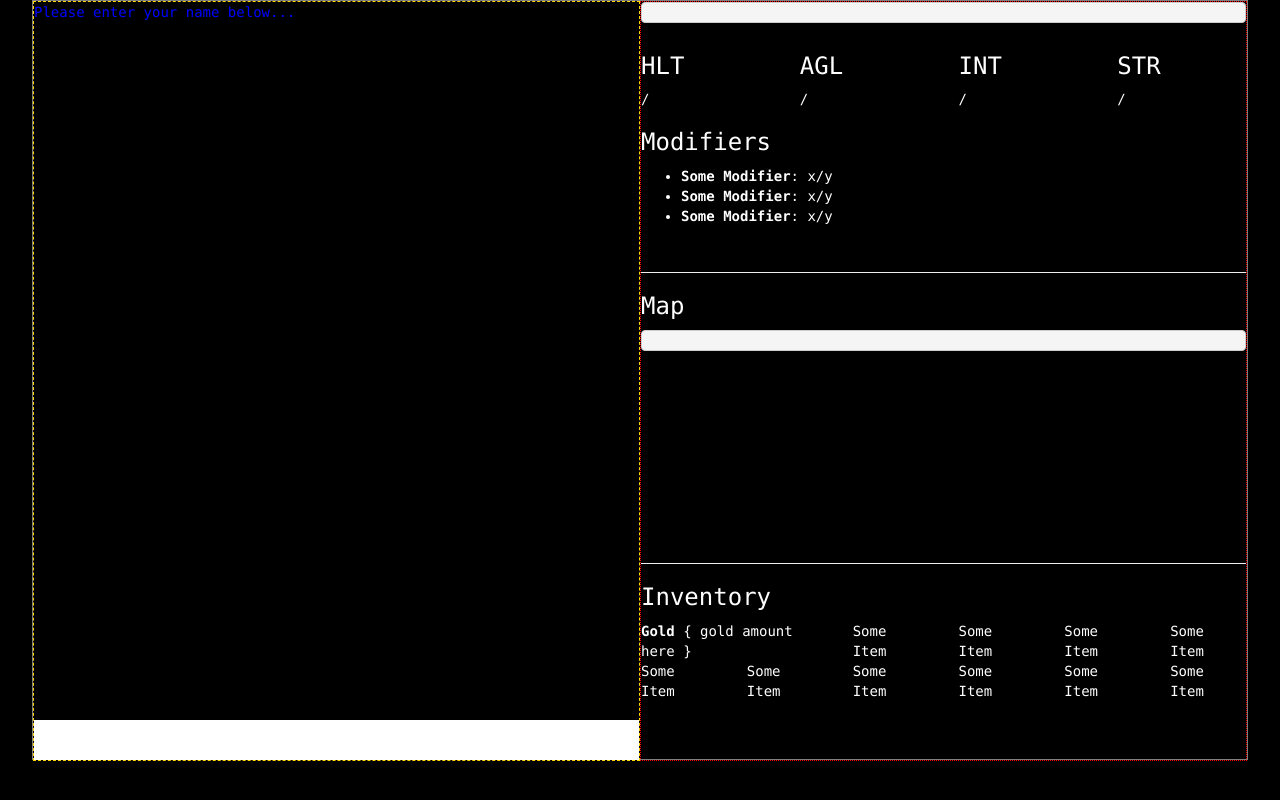
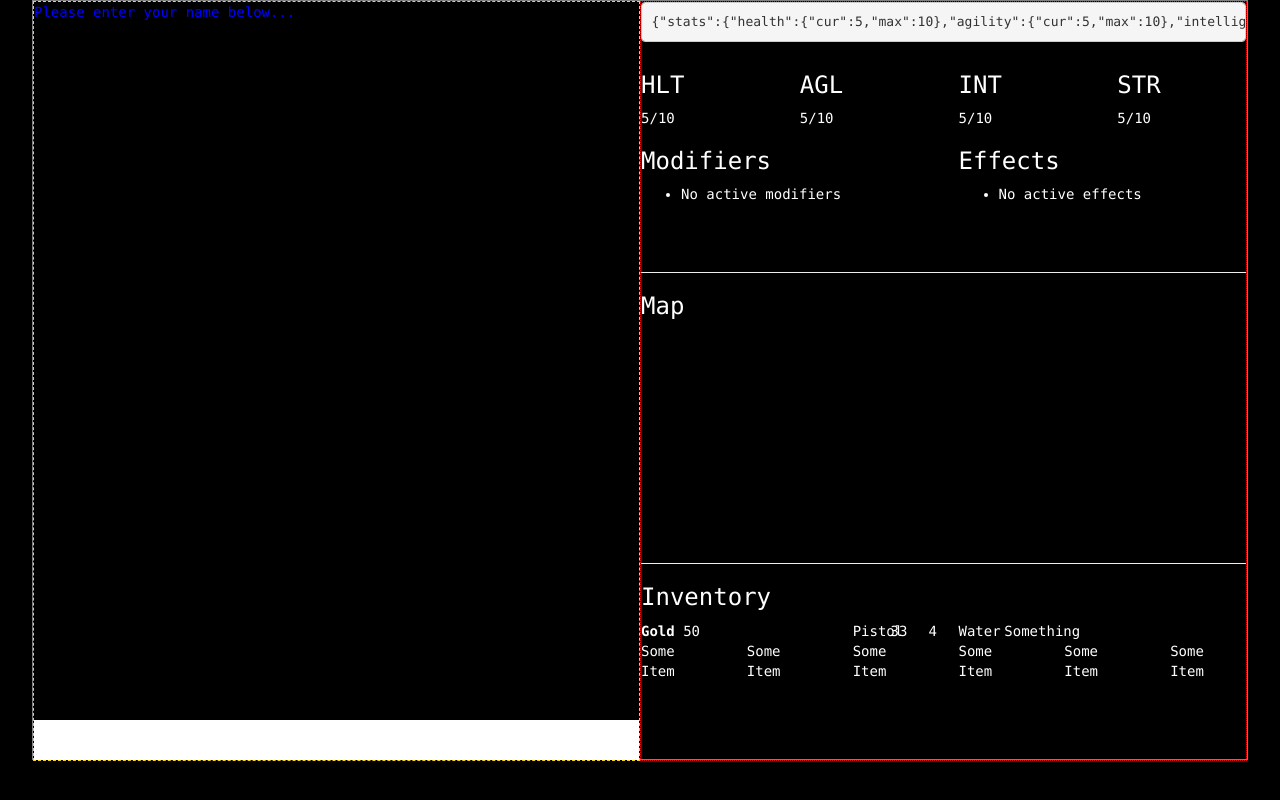
Before and after one commit to LOZORD/xanadu, a website: page src/client/index.html in a window 1280 px wide. Drawn offline with nearby package versions, Linux system fonts and the light colour scheme; no server answers.

Commit message:
Began rendering game 'details' on RHS

```diff
--- a/src/client/client.js
+++ b/src/client/client.js
@@ -128,7 +128,93 @@ $(document).ready(() => {
 
   // TODO: see below --> eventually need to render data in correct places
   let updateDetails = (data) => {
+    // quasi-debug
     detailOutput.text(JSON.stringify(data));
+
+    // stats
+    $('#health-current' ).text(data.stats.health.cur);
+    $('#health-max'     ).text(data.stats.health.max);
+
+    $('#agility-current').text(data.stats.agility.cur);
+    $('#agility-max'    ).text(data.stats.agility.max);
+
+    $('#intelligence-current' ).text(data.stats.intelligence.cur);
+    $('#intelligence-max'     ).text(data.stats.intelligence.max);
+
+    $('#strength-current' ).text(data.stats.strength.cur);
+    $('#strength-max'     ).text(data.stats.strength.max);
+
+    // modifiers
+    if (data.modifiers) {
+      $('#modifier-stats-list').empty();
+
+      let modifiers = data.modifiers.sort((modA, modB) => {
+        return modA.name < modB.name ? -1 : 1;
+      });
+
+      modifiers.forEach((mod) => {
+        $('#modifier-stats-list').append(
+          `<li><strong>${ mod.name }</strong>: ${ mod.progress }</li>`
+        );
+      });
+
+    } else {
+      $('#modifier-stats-list')
+        .empty()
+        .html('<li>No active modifiers</li>');
+    }
+
+    // effects
+    if (data.effects) {
+      $('#effect-stats-list').empty();
+      data.effects.sort().forEach((effect) => {
+        $('#effect-stats-list').append(
+          `<li><strong>${ effect }</strong></li>`
+        );
+      });
+    } else {
+      $('#effect-stats-list')
+        .empty()
+        .html('<li>No active effects</li>');
+    }
+
+    // map
+    if (data.map) {
+      $('#player-map').text(data.map).show();
+    } else {
+      $('#player-map').hide().text('');
+    }
+
+    // gold
+    $('#gold-amount').text(data.gold);
+
+    // items
+    let numItems = data.items.length;
+    $('.item-slot').each((indx, elem) => {
+      let $elem = $(elem);
+
+      if (indx < numItems) {
+        let item = data.items[indx];
+
+        $elem.find('.item-name').text(item.name);
+
+        if (item.quality) {
+          $elem.find('.item-quality').text(item.quality).show();
+        } else {
+          $elem.find('.item-quality').hide().text('');
+        }
+
+        if (item.stack) {
+          $elem.find('.item-stack').text(item.stack).show();
+        } else {
+          $elem.find('.item-stack').hide().text('');
+        }
+      } else {
+        $elem.find('.item-name').text('');
+        $elem.find('.item-quality').text('');
+        $elem.find('.item-stack').text('');
+      }
+    });
   };
 
   // TODO: details stream (i.e. inventory, map, etc.) on RHS
@@ -139,4 +225,21 @@ $(document).ready(() => {
 
   /*** FINAL VIEW SETUP ***/
   input.focus();
+
+  /*** XXX ONLY FOR TESTING XXX ***/
+  updateDetails({
+    stats: {
+      health:   { cur: 5, max: 10 },
+      agility:  { cur: 5, max: 10 },
+      intelligence: { cur: 5, max: 10 },
+      strength:     { cur: 5, max: 10 }
+    },
+    gold: 50,
+    items: [
+      { name: 'Pistol', quality: 33 },
+      { name: 'Water', stack: 4 },
+      { name: 'Something' }
+    ]
+  });
+  console.log(updateDetails);
 });
--- a/src/client/index.html
+++ b/src/client/index.html
@@ -40,7 +40,7 @@
               </div>
               <div class='col-xs-3' id='details-agility'>
                 <h3>AGL</h3>
-                <span id='agility-current'><span>/<span id='agility-max'></span>
+                <span id='agility-current'></span>/<span id='agility-max'></span>
               </div>
               <div class='col-xs-3' id='details-intelligence'>
                 <h3>INT</h3>
@@ -48,16 +48,23 @@
               </div>
               <div class='col-xs-3' id='details-strength'>
                 <h3>STR</h3>
-                <span id='strength-curren'></span>/<span id='strength-max'></span>
+                <span id='strength-current'></span>/<span id='strength-max'></span>
               </div>
             </div>
-            <div class='row' id='modifier-stats'>
-              <div class='col-xs-12'>
+            <div class='row' id='modifier-and-effect-stats'>
+              <div class='col-xs-6'>
                 <h3>Modifiers</h3>
                 <ul id='modifier-stats-list'>
                   <li><strong>Some Modifier</strong>: x/y</li>
                   <li><strong>Some Modifier</strong>: x/y</li>
                   <li><strong>Some Modifier</strong>: x/y</li>
+                </ul>
+              </div>
+              <div class='col-xs-6'>
+                <h3>Effects</h3>
+                <ul id='effect-stats-list'>
+                  <li>Some effect here</li>
+                  <li>Another effect</li>
                 </ul>
               </div>
             </div>
@@ -75,19 +82,27 @@
             <div class='row'>
               <div class='col-xs-4'>
                 <strong>Gold</strong>
-                { gold amount here }
+                <span id='gold-amount'>gold here</span>
               </div>
-              <div class='col-xs-2'>
-                Some Item
+              <div class='col-xs-2 row item-slot'>
+                <div class='col-sm-3 item-stack'></div>
+                <div class='col-lg-6 item-name'></div>
+                <div class='col-lg-3 item-quality'></div>
               </div>
-              <div class='col-xs-2'>
-                Some Item
+              <div class='col-xs-2 row item-slot'>
+                <div class='col-sm-3 item-stack'></div>
+                <div class='col-lg-6 item-name'></div>
+                <div class='col-lg-3 item-quality'></div>
               </div>
-              <div class='col-xs-2'>
-                Some Item
+              <div class='col-xs-2 row item-slot'>
+                <div class='col-sm-3 item-stack'></div>
+                <div class='col-lg-6 item-name'></div>
+                <div class='col-lg-3 item-quality'></div>
               </div>
-              <div class='col-xs-2'>
-                Some Item
+              <div class='col-xs-2 row item-slot'>
+                <div class='col-sm-3 item-stack'></div>
+                <div class='col-lg-6 item-name'></div>
+                <div class='col-lg-3 item-quality'></div>
               </div>
             </div>
             <div class='row'>
--- a/src/client/styles/main.css
+++ b/src/client/styles/main.css
@@ -124,3 +124,7 @@ body {
 
 #inventory-wrapper {
 }
+
+#inventory-wrapper div.item-slot {
+  /* border: 1px solid #CCC; */
+}
```
